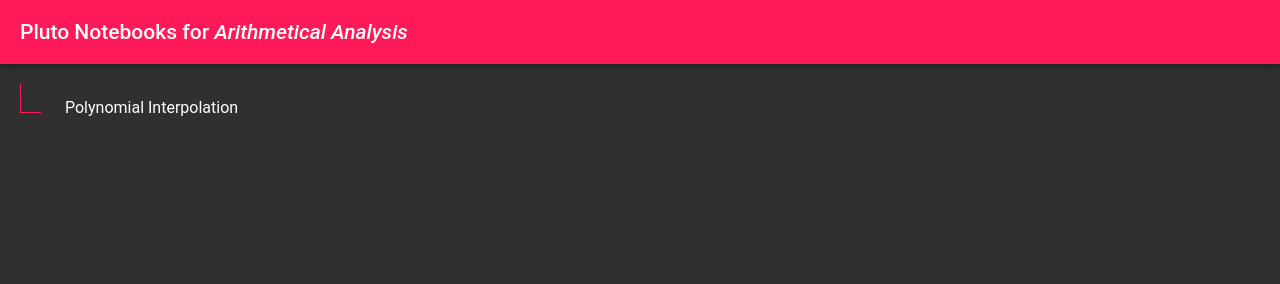
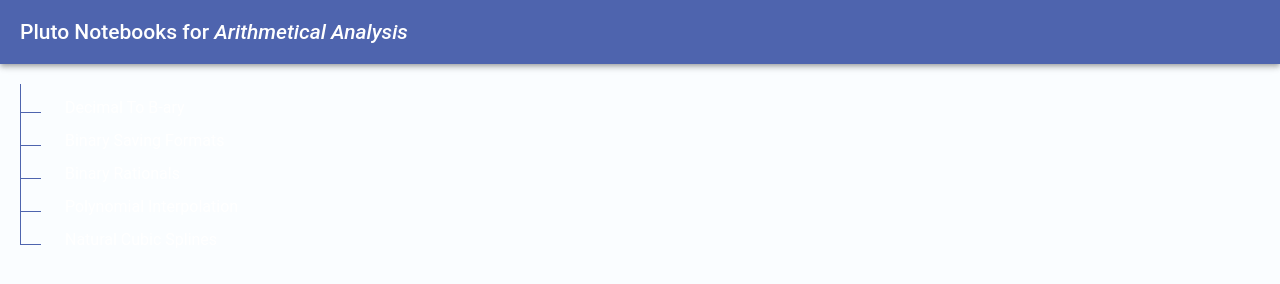
Before and after one commit to GiannisTsagkaropoulos/Arithmetical-Analysis, a plain HTML site: page index.html in a window 1280 px wide. Drawn offline with Linux system fonts and the light colour scheme.

Commit message:
Fixed index page, add Matlab Algorithms'

```diff
--- a/index.html
+++ b/index.html
@@ -1,54 +1,54 @@
 <html>
-
   <head>
     <title>Pluto Notebooks for Numerical Mathematics</title>
     <style>
       body {
-            background: #303030;
+        background: #fafdff;
         margin: 0;
         font-family: Roboto, Helvetica, Arial, sans-serif;
         overflow: hidden;
         display: flex;
         flex-direction: column;
         height: 100%;
-            width: 100%
+        width: 100%;
       }
 
       * {
         color: #fff;
-            text-decoration: none
+        text-decoration: none;
       }
 
       h1 {
-            background: #ff1959;
+        background: #4e64ae;
         font-size: 1.3125rem;
         font-weight: 500;
         line-height: 64px;
         padding: 0 20px;
-            box-shadow: 0 2px 4px -1px rgba(0, 0, 0, .2), 0 4px 5px 0 rgba(0, 0, 0, .14), 0 1px 10px 0 rgba(0, 0, 0, .12);
-            margin: 0
+        box-shadow: 0 2px 4px -1px rgba(0, 0, 0, 0.2),
+          0 4px 5px 0 rgba(0, 0, 0, 0.14), 0 1px 10px 0 rgba(0, 0, 0, 0.12);
+        margin: 0;
       }
 
-        h1+ul {
+      h1 + ul {
         height: 100%;
         padding: 20px;
         overflow-y: auto;
-            overflow-x: hidden
+        overflow-x: hidden;
       }
 
-        .folder>a:nth-child(1) {
+      .folder > a:nth-child(1) {
         height: 15px;
-            display: inline-block
+        display: inline-block;
       }
 
-        .folder>a:nth-child(1):hover {
+      .folder > a:nth-child(1):hover {
         text-decoration: underline;
-            text-decoration-color: #ff1959
+        text-decoration-color: #4e64ae;
       }
 
       .file {
         position: relative;
-            height: 50px
+        height: 50px;
       }
 
       .file a {
@@ -62,38 +62,38 @@
         padding: 0 10px;
         padding-top: 4px;
         margin: 10px 0;
-            transition: background-color .5s ease;
-            color: #ff6892
+        transition: background-color 0.5s ease;
+        color: #4e64ae;
       }
 
       .file:hover a {
-            background-color: rgba(255, 255, 255, .1)
+        background-color: rgba(255, 255, 255, 0.1);
       }
 
       ul,
       ul.tree ul {
         list-style: none;
         margin: 0;
-            padding: 0
+        padding: 0;
       }
 
       li {
-            display: block
+        display: block;
       }
 
       ul ul {
-            margin-left: 10px
+        margin-left: 10px;
       }
 
       ul li {
         margin: 0;
         padding: 0 20px;
         color: #369;
-            border-left: 1px solid #ff1959
+        border-left: 1px solid #4e64ae;
       }
 
       ul li:last-child {
-            border-left: none
+        border-left: none;
       }
 
       ul li:before {
@@ -101,17 +101,19 @@
         height: 28px;
         width: 20px;
         color: #fff;
-            border-bottom: 1px solid #ff1959;
+        border-bottom: 1px solid #4e64ae;
         content: "";
         display: inline-block;
-            left: -20px
+        left: -20px;
       }
 
       ul li:last-child:before {
-            border-left: 1px solid #ff1959
+        border-left: 1px solid #4e64ae;
       }
     </style>
-    <script>var c = document.getElementsByTagName("ul")[0]; function escapeHtml(e) { return e.replace(/&/g, "&amp;").replace(/</g, "&lt;").replace(/>/g, "&gt;").replace(/"/g, "&quot;").replace(/'/g, "&#039;") } for (var files = [{% for url in site.static_files %}'{{ url.path | replace: "'", "\'" }}', {% endfor %}], i = 0; i < files.length; i++) { var url = files[i].split("/").slice(1); console.group(files[i]); for (var x = 0; x < url.length; x++) { var file = url[x]; if (file) for (var element = null, parent = null, y = 0; y < x + 1; y++) { var el = document.querySelector("[ref=" + JSON.stringify(y + "-" + url[y]) + "]"); if (!el) { var type = "folder"; url[y].indexOf(".") > -1 && (type = "file"), el = document.createElement("li"); var a = document.createElement("a"); a.innerHTML = escapeHtml(url[y]), a.href = url.slice(0, x + 1).join("/"), el.appendChild(a), el.setAttribute("ref", y + "-" + url[y]), el.setAttribute("level", y), el.setAttribute("class", type), parent ? parent.appendChild(el) : c.appendChild(el) } parent = el } } console.groupEnd(files[i]) } document.title = document.querySelector("h1").innerHTML += " (" + files.length + " items)"</script>
+    <script>
+      var c = document.getElementsByTagName("ul")[0]; function escapeHtml(e) { return e.replace(/&/g, "&amp;").replace(/</g, "&lt;").replace(/>/g, "&gt;").replace(/"/g, "&quot;").replace(/'/g, "&#039;") } for (var files = [{% for url in site.static_files %}'{{ url.path | replace: "'", "\'" }}', {% endfor %}], i = 0; i < files.length; i++) { var url = files[i].split("/").slice(1); console.group(files[i]); for (var x = 0; x < url.length; x++) { var file = url[x]; if (file) for (var element = null, parent = null, y = 0; y < x + 1; y++) { var el = document.querySelector("[ref=" + JSON.stringify(y + "-" + url[y]) + "]"); if (!el) { var type = "folder"; url[y].indexOf(".") > -1 && (type = "file"), el = document.createElement("li"); var a = document.createElement("a"); a.innerHTML = escapeHtml(url[y]), a.href = url.slice(0, x + 1).join("/"), el.appendChild(a), el.setAttribute("ref", y + "-" + url[y]), el.setAttribute("level", y), el.setAttribute("class", type), parent ? parent.appendChild(el) : c.appendChild(el) } parent = el } } console.groupEnd(files[i]) } document.title = document.querySelector("h1").innerHTML += " (" + files.length + " items)"
+    </script>
   </head>
 
   <body>
@@ -119,6 +121,22 @@
 
     <ul>
       <li>
-            <a href="notebooks/PolynomialInterpolation.html">Polynomial Interpolation</a>
+        <a href="notebooks/DecimalToBary.html">Decimal To B-ary</a>
+      </li>
+      <li>
+        <a href="notebooks/BinarySavingFormats.html">Binary Saving Formats</a>
+      </li>
+      <li>
+        <a href="notebooks/BinaryRationals.html">Binary Rationals</a>
+      </li>
+      <li>
+        <a href="notebooks/PolynomialInterpolation.html"
+          >Polynomial Interpolation</a
+        >
+      </li>
+      <li>
+        <a href="notebooks/NaturalCubicSpline.html">Natural Cubic Splines</a>
       </li>
     </ul>
+  </body>
+</html>
```
Also changed, not shown: 13 other files. Lines whose indentation alone changed are shown as unchanged.
